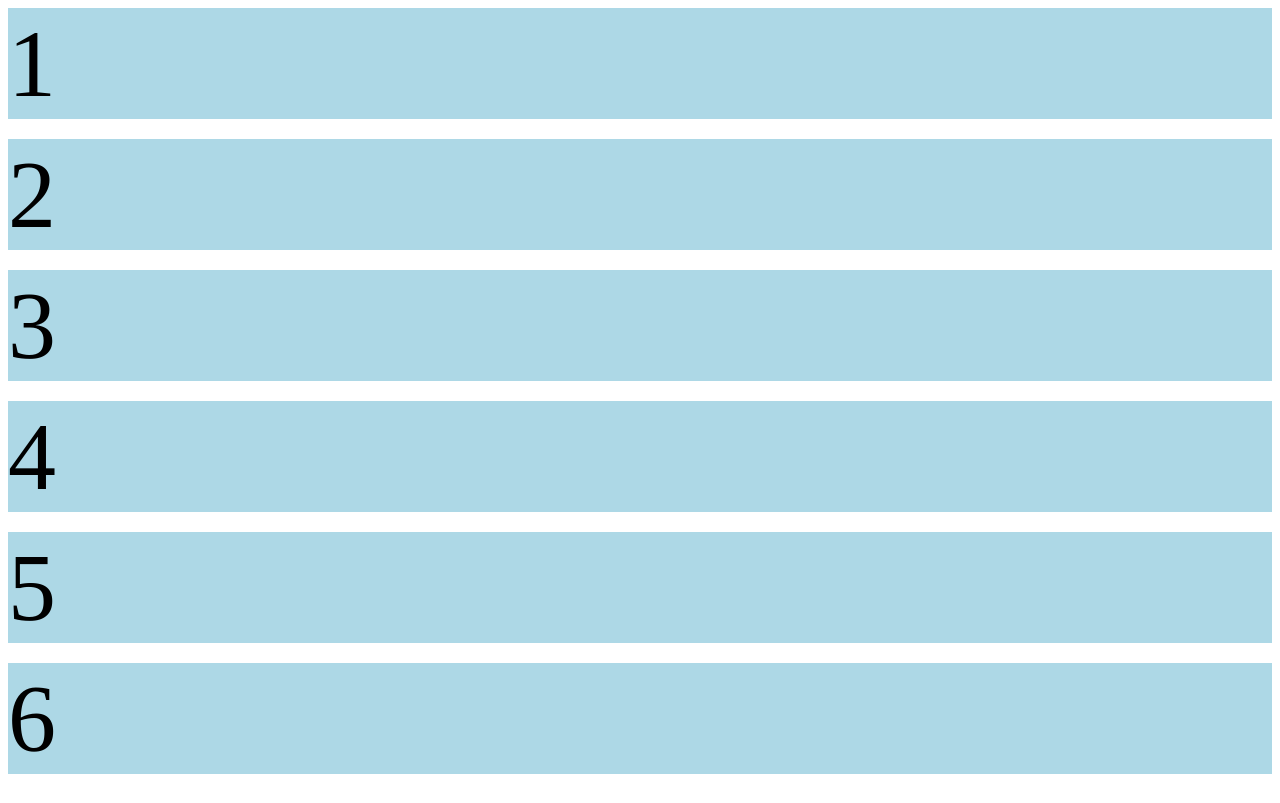
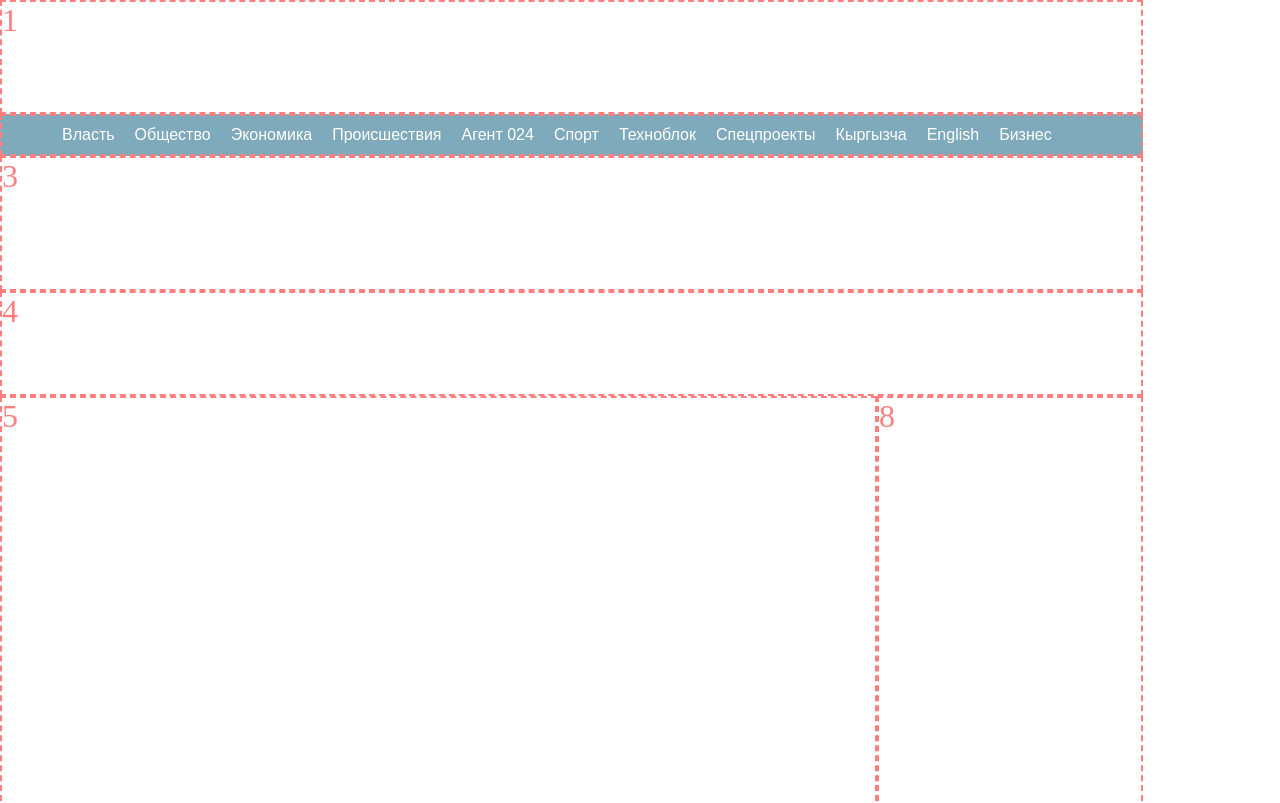
Before and after one commit to kalybaev-e-auca-2021/personal-page, a plain HTML site: page grid2.html in a window 1280 px wide. Shown: the top 803 px of the page. Drawn offline with Linux system fonts and the light colour scheme.

Commit message:
Assignment 7

```diff
--- a/grid2.css
+++ b/grid2.css
@@ -1,10 +1,104 @@
-.container>* {
-    max-width: 1400px;
-    background-color: lightblue;
-    font-size: 6rem;
+* {
+    margin: 0;
+    box-sizing: border-box;
+}
+
+body {
+    background-repeat: no-repeat;
+    max-width: 1143px;
+    min-height: 1583px;
+    font-size: 2rem;
+    opacity: 0.5;
+    color: red;
 }
 
 .container {
     display: grid;
+    grid-template-rows:
+        minmax(114px, auto) minmax(35px, auto) minmax(135px, auto) minmax(105px,
+            auto) minmax(445px, auto) minmax(460px, auto) minmax(288px, auto);
+    grid-template-columns: minmax(20px, 572px) minmax(20px, 305px) minmax(20px,
+            266px);
+    grid-template-areas:
+        "one one one"
+        "two two two"
+        "three three three"
+        "four four four"
+        "five five eight"
+        "six nine nine"
+        "seven seven seven";
+}
+
+.box1 {
+    grid-area: one;
+}
+
+.box2 {
+    grid-area: two;
+    background-color: #00587a;
+    padding: 10px 20px;
+    display: flex;
+}
+
+.box3 {
+    grid-area: three;
+}
+
+.box4 {
+    grid-area: four;
+}
+
+.box5 {
+    grid-area: five;
+}
+
+.box6 {
+    grid-area: six;
+}
+
+.box7 {
+    grid-area: seven;
+}
+
+.box8 {
+    grid-area: eight;
+}
+
+.box9 {
+    grid-area: nine;
+}
+
+.box10 {
+    grid-area: ten;
+}
+
+.container>* {
+    border: 2px dashed red;
+}
+
+.box2 ul {
+    display: flex;
+    flex-wrap: wrap;
     gap: 20px;
+    font-family: "PT Sans", sans-serif;
+    font-size: 1rem;
+    color: white;
+    list-style: none;
 }
+
+.box2 li {
+    color: white;
+}
+
+@media (max-width: 500px) {
+    .container {
+        grid-template-columns: 100%;
+        grid-template-areas:
+            "one"
+            "two"
+            "three"
+            "four"
+            "five"
+            "six";
+    }
+}
--- a/grid2.html
+++ b/grid2.html
@@ -5,18 +5,39 @@
     <meta charset="UTF-8" />
     <meta http-equiv="X-UA-Compatible" content="IE=edge" />
     <meta name="viewport" content="width=device-width, initial-scale=1.0" />
-    <title>Assignment 6</title>
+    <title>Assignment 7</title>
     <link rel="stylesheet" href="grid2.css" />
 </head>
 
 <body>
+    <!-- <img
+      src="https://cdn.imgchest.com/files/d7ogckzgey9.png"
+      style="position: absolute; top: 0; left: 0; z-index: -1"
+    /> -->
     <div class="container">
         <div class="box1">1</div>
-        <div class="box2">2</div>
+        <div class="box2">
+            <ul>
+                <li class="list1">Власть</li>
+                <li class="list2">Общество</li>
+                <li class="list3">Экономика</li>
+                <li class="list4">Происшествия</li>
+                <li class="list5">Агент 024</li>
+                <li class="list6">Спорт</li>
+                <li class="list7">Техноблок</li>
+                <li class="list8">Спецпроекты</li>
+                <li class="list9">Кыргызча</li>
+                <li class="list10">English</li>
+                <li class="list11">Бизнес</li>
+            </ul>
+        </div>
         <div class="box3">3</div>
-        <div class="box4">4</div>
         <div class="box5">5</div>
         <div class="box6">6</div>
+        <div class="box7">7</div>
+        <div class="box8">8</div>
+        <div class="box9">9</div>
+        <div class="box4">4</div>
     </div>
 </body>
 
```
